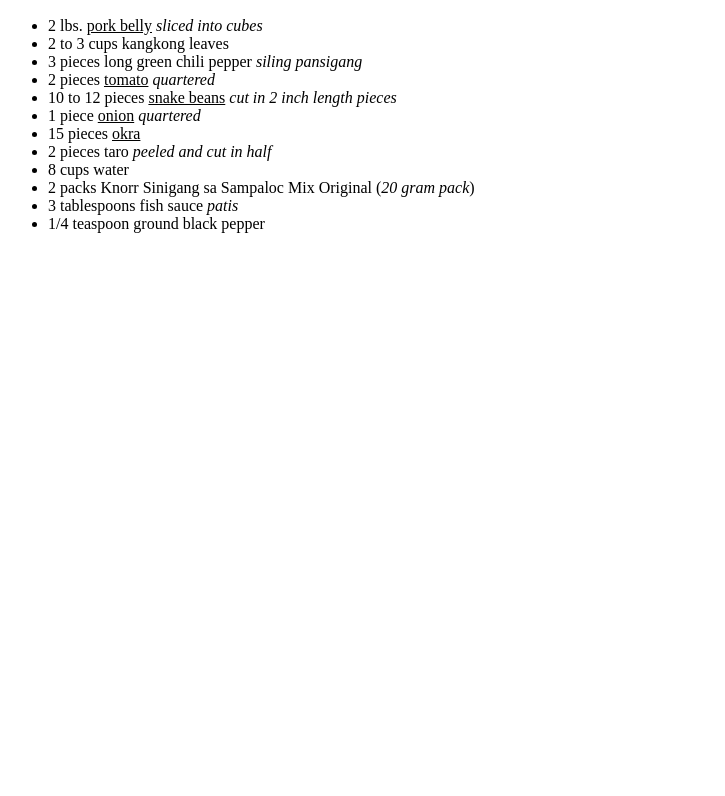
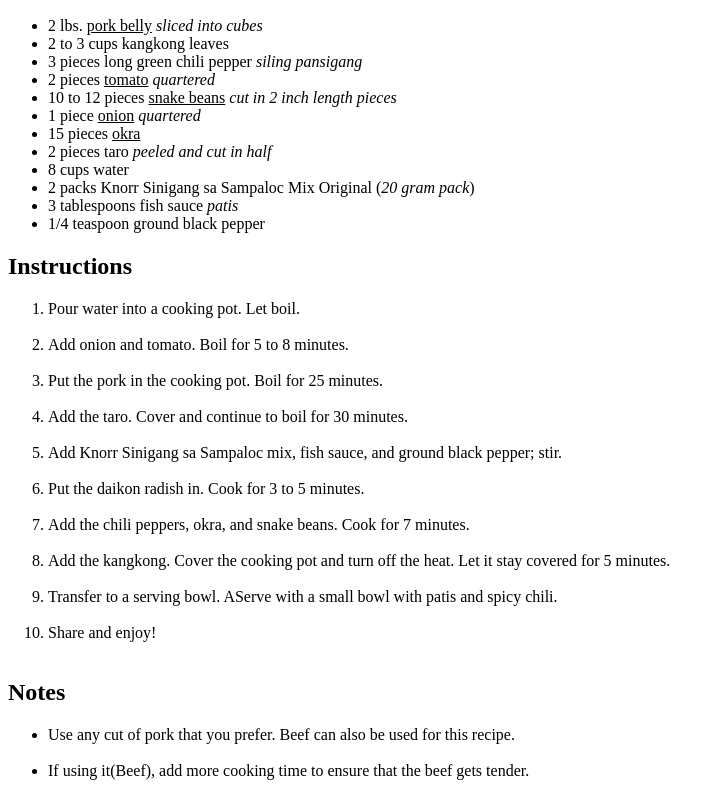
Before and after one commit to majorlieutenanthero/odin-recipes, a plain HTML site: page recipes/sinigang-na-baboy.html in a window 1280 px wide. Shown: the part 512-1308 px from the top of the page, without its empty margins (0-725 px from the left). Before the commit the page ends 800 px from the top, so only its background shows below. Drawn offline with Linux system fonts and the light colour scheme.

Commit message:
Added Instructions and Notes

```diff
--- a/recipes/sinigang-na-baboy.html
+++ b/recipes/sinigang-na-baboy.html
@@ -29,5 +29,38 @@
         </ul>
 
         <!-- Ordered list of step-by-step procedure for cooking the dish -->
+
+        <h2>Instructions</h2>
+        <ol>
+            <li>Pour water into a cooking pot. Let boil.</li>
+            <br>
+            <li>Add onion and tomato. Boil for 5 to 8 minutes.</li>
+            <br>
+            <li>Put the pork in the cooking pot. Boil for 25 minutes.</li>
+            <br>
+            <li>Add the taro. Cover and continue to boil for 30 minutes.</li>
+            <br>
+            <li>Add Knorr Sinigang sa Sampaloc mix, fish sauce, and ground black pepper; stir.</li>
+            <br>
+            <li>Put the daikon radish in. Cook for 3 to 5 minutes.</li>
+            <br>
+            <li>Add the chili peppers, okra, and snake beans. Cook for 7 minutes.</li>
+            <br>
+            <li>Add the kangkong. Cover the cooking pot and turn off the heat. Let it stay covered for 5 minutes.</li>
+            <br>
+            <li>Transfer to a serving bowl. AServe with a small bowl with patis and spicy chili.</li>
+            <br>
+            <li>Share and enjoy!</li>
+            <br>
+        </ol>
+
+        <!-- Notes about the ingredients -->
+        <h2>Notes</h2>
+
+        <ul>
+            <li>Use any cut of pork that you prefer. Beef can also be used for this recipe.</li>
+            <br>
+            <li>If using it(Beef), add more cooking time to ensure that the beef gets tender.</li>
+        </ul>
     </body>
 </html>
```
